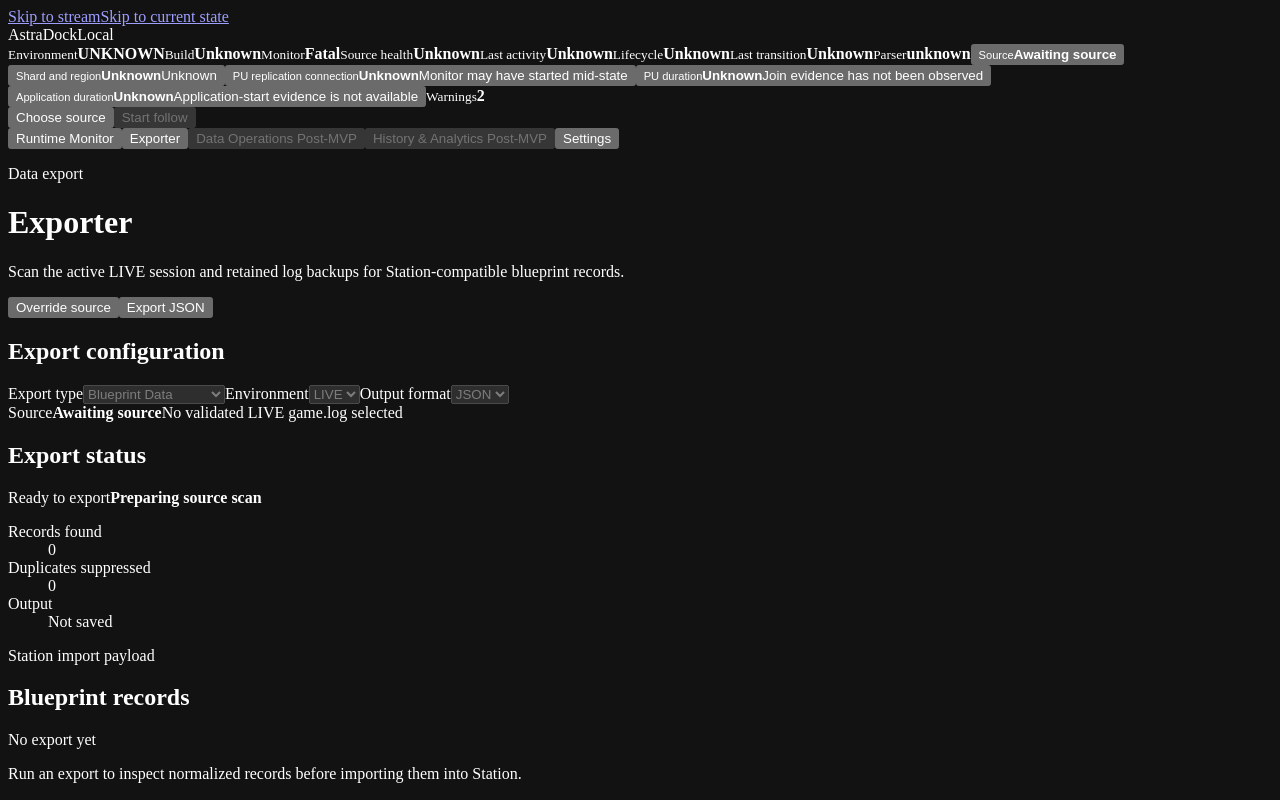
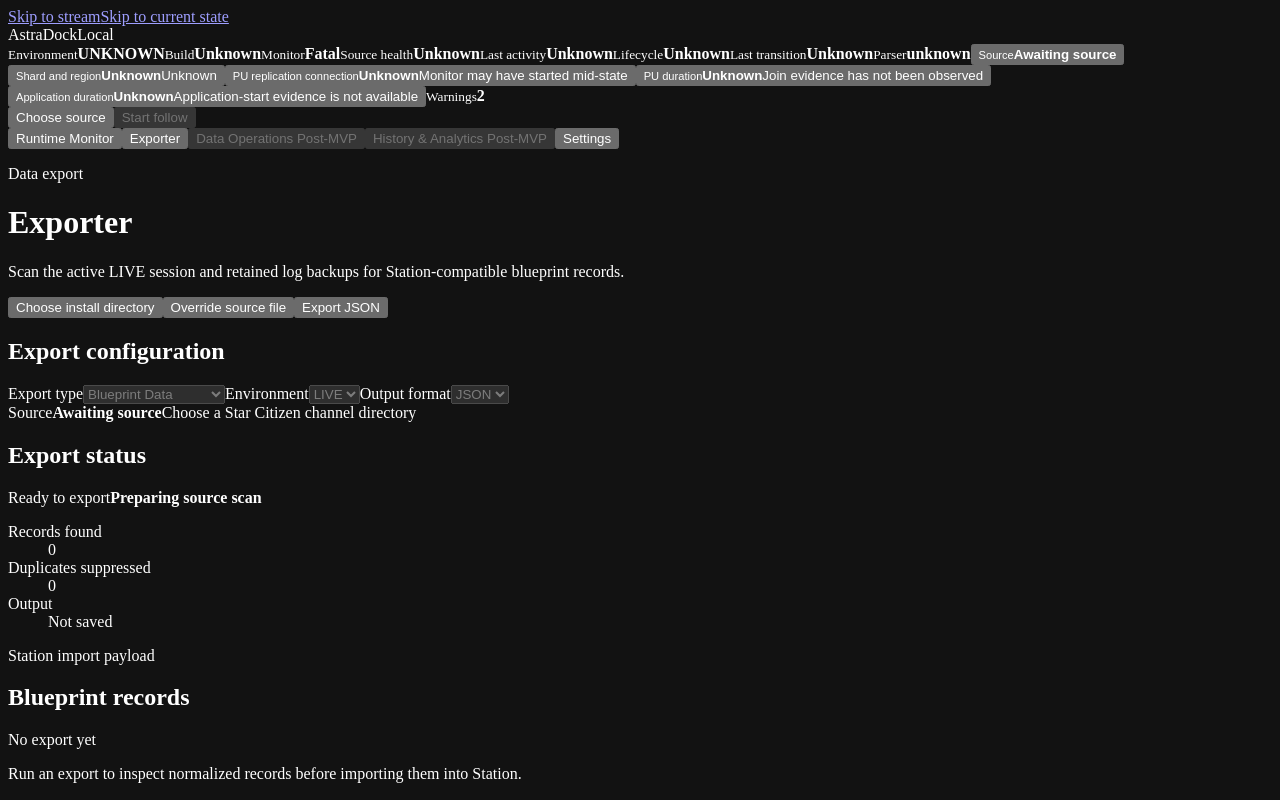
Before and after one commit to Presstronic/astradock-local, a React (Vite) app: page / in a window 1280 px wide. Both pictures are taken after a click on the button "Exporter". Built offline with nearby package versions, Linux system fonts and the light colour scheme.

Commit message:
feat: select exporter log directory

```diff
--- a/src/contracts/rendererApi.d.ts
+++ b/src/contracts/rendererApi.d.ts
@@ -596,6 +596,7 @@
   readonly source: {
     discover(): Promise<SourceDiscoveryResult>;
     choose(): Promise<SourceSelectionResult | null>;
+    chooseDirectory(): Promise<SourceSelectionResult | null>;
     select(sourceId: string): Promise<SourceSelectionResult>;
     openFolder(sourceId: string): Promise<{ opened: true }>;
   };
--- a/src/ipcBoundary.js
+++ b/src/ipcBoundary.js
@@ -11,6 +11,7 @@
 const CHANNELS = Object.freeze({
   sourceDiscover: 'astradock:v1:source:discover',
   sourceChoose: 'astradock:v1:source:choose',
+  sourceChooseDirectory: 'astradock:v1:source:choose-directory',
   sourceSelect: 'astradock:v1:source:select',
   sourceOpenFolder: 'astradock:v1:source:open-folder',
   monitorSnapshot: 'astradock:v1:monitor:snapshot',
@@ -120,6 +121,7 @@
   switch (channel) {
     case CHANNELS.sourceDiscover:
     case CHANNELS.sourceChoose:
+    case CHANNELS.sourceChooseDirectory:
     case CHANNELS.monitorSnapshot:
     case CHANNELS.monitorStop:
     case CHANNELS.exporterCancel:
--- a/src/preload.js
+++ b/src/preload.js
@@ -3,6 +3,7 @@
 const CHANNELS = Object.freeze({
   sourceDiscover: 'astradock:v1:source:discover',
   sourceChoose: 'astradock:v1:source:choose',
+  sourceChooseDirectory: 'astradock:v1:source:choose-directory',
   sourceSelect: 'astradock:v1:source:select',
   sourceOpenFolder: 'astradock:v1:source:open-folder',
   monitorSnapshot: 'astradock:v1:monitor:snapshot',
@@ -86,6 +87,7 @@
   source: Object.freeze({
     discover: () => invoke(CHANNELS.sourceDiscover),
     choose: () => invoke(CHANNELS.sourceChoose),
+    chooseDirectory: () => invoke(CHANNELS.sourceChooseDirectory),
     select: (sourceId) => invoke(CHANNELS.sourceSelect, { sourceId }),
     openFolder: (sourceId) => invoke(CHANNELS.sourceOpenFolder, { sourceId })
   }),
--- a/src/renderer/src/astradock-api.ts
+++ b/src/renderer/src/astradock-api.ts
@@ -54,6 +54,7 @@
     source: {
       discover: unavailable as () => Promise<SourceDiscoveryResult>,
       choose: unavailable as () => Promise<SourceSelectionResult | null>,
+      chooseDirectory: unavailable as () => Promise<SourceSelectionResult | null>,
       select: unavailable as (sourceId: string) => Promise<SourceSelectionResult>,
       openFolder: unavailable as (sourceId: string) => Promise<{ opened: true }>
     },
--- a/src/renderer/src/exporter-panel.tsx
+++ b/src/renderer/src/exporter-panel.tsx
@@ -5,6 +5,7 @@
 interface ExporterPanelProps {
   client: RuntimeMonitorClient;
   source: PublicRuntimeSource | null;
+  onChooseDirectory: () => Promise<void>;
   onChooseSource: () => Promise<void>;
 }
 
@@ -20,7 +21,7 @@
   cancelled: 'Export cancelled'
 };
 
-export function ExporterPanel({ client, source, onChooseSource }: ExporterPanelProps) {
+export function ExporterPanel({ client, source, onChooseDirectory, onChooseSource }: ExporterPanelProps) {
   const [running, setRunning] = useState(false);
   const [phase, setPhase] = useState('idle');
   const [progress, setProgress] = useState({ filesProcessed: 0, filesTotal: 0, recordsFound: 0, duplicatesSuppressed: 0 });
@@ -73,7 +74,8 @@
           <p className="exporter-intro">Scan the active LIVE session and retained log backups for Station-compatible blueprint records.</p>
         </div>
         <div className="exporter-actions">
-          <button type="button" className="button secondary" onClick={() => void onChooseSource()}>Override source</button>
+          <button type="button" className="button secondary" onClick={() => void onChooseDirectory()}>Choose install directory</button>
+          <button type="button" className="button secondary" onClick={() => void onChooseSource()}>Override source file</button>
           {running ? <button type="button" className="button secondary" onClick={() => void cancelExport()}>Cancel export</button> : <button type="button" className="button primary" onClick={() => void runExport()}>Export JSON</button>}
         </div>
       </header>
@@ -87,7 +89,7 @@
           <div className="exporter-source-summary">
             <span className="eyebrow">Source</span>
             <strong>{source?.displayLabel || 'Awaiting source'}</strong>
-            <span>{source?.validation?.isValid ? 'Validated current game.log' : 'No validated LIVE game.log selected'}</span>
+            <span>{source?.validation?.isValid ? 'Using Game.log and its logbackups directory' : 'Choose a Star Citizen channel directory'}</span>
           </div>
         </section>
 
--- a/src/renderer/src/runtime-monitor-app.tsx
+++ b/src/renderer/src/runtime-monitor-app.tsx
@@ -277,6 +277,24 @@
     }
   }
 
+  async function chooseSourceDirectory() {
+    try {
+      setActionError(null);
+      const result = await client.source.chooseDirectory();
+      if (!result?.source) return;
+      setActiveSource(result.saved ? result.source : null);
+      setSources((current) => upsertSource(current, result.source));
+      if (result.saved) {
+        const nextScan = await client.monitor.scan({ sourceId: result.source.sourceId, options: {} });
+        setScan(nextScan);
+      } else {
+        setActionError(result.source.validation.message);
+      }
+    } catch (error) {
+      setActionError(error instanceof Error ? error.message : 'Installation directory selection failed.');
+    }
+  }
+
   async function scanSource(options = {}) {
     if (!viewModel.source) {
       setActionError('Choose a local game.log source first.');
@@ -480,7 +498,7 @@
         }}
       /> : null}
 
-      {workspace === 'exporter' ? <ExporterPanel client={client} source={viewModel.source} onChooseSource={chooseSource} /> : <main id="runtime-main" className="runtime-main" aria-label="Runtime Monitor">
+      {workspace === 'exporter' ? <ExporterPanel client={client} source={viewModel.source} onChooseDirectory={chooseSourceDirectory} onChooseSource={chooseSource} /> : <main id="runtime-main" className="runtime-main" aria-label="Runtime Monitor">
         <aside id="current-state" className="current-state" aria-label="Current runtime state">
           <section className="instrument-list" aria-label="Current-state instruments">
             <h2><span>Instruments</span><small>{viewModel.freshnessLabel}</small></h2>
--- a/src/sourceDiscovery.js
+++ b/src/sourceDiscovery.js
@@ -381,6 +381,7 @@
 function formatDisplayLabel(channel, discoveryMethods = []) {
   const normalized = normalizeSupportedChannel(channel);
   const prefix = normalized === 'UNKNOWN' ? 'Unknown channel' : normalized;
+  if (discoveryMethods.includes('directory_selected')) return `${prefix} install directory selected by user`;
   if (discoveryMethods.includes('user_selected')) return `${prefix} game.log selected by user`;
   if (discoveryMethods.includes('restored_setting')) return `${prefix} game.log from saved preference`;
   return `${prefix} game.log candidate`;
```
Also changed, not shown: src/main.js (+20 -0 lines), 2 other files (tests, documents, lock files or other folders).
